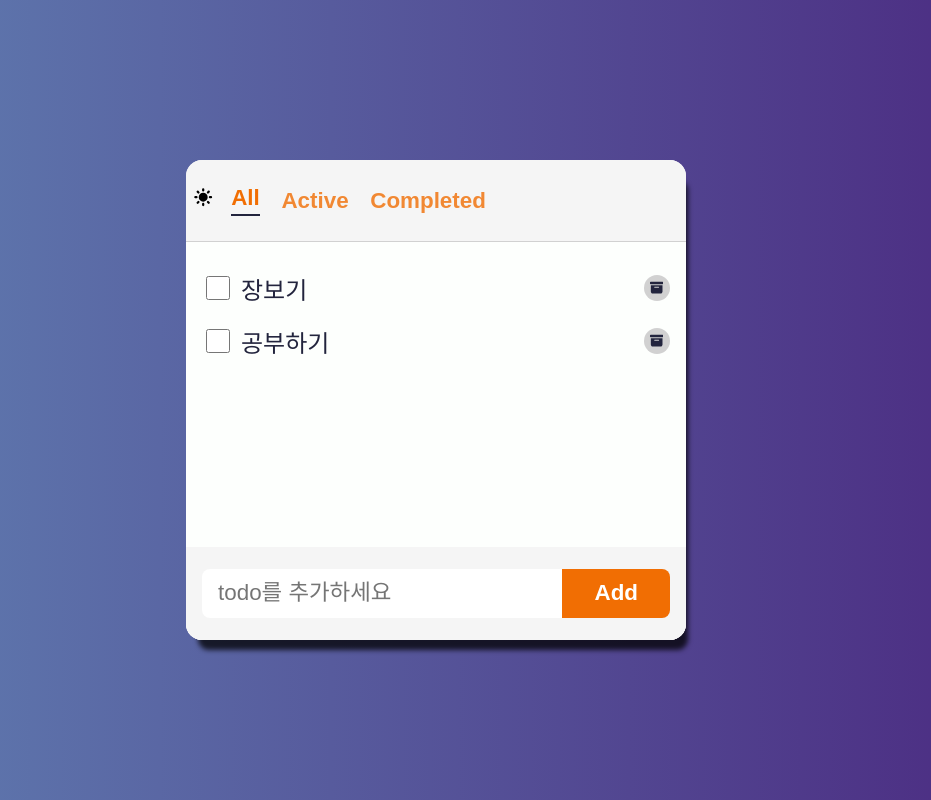
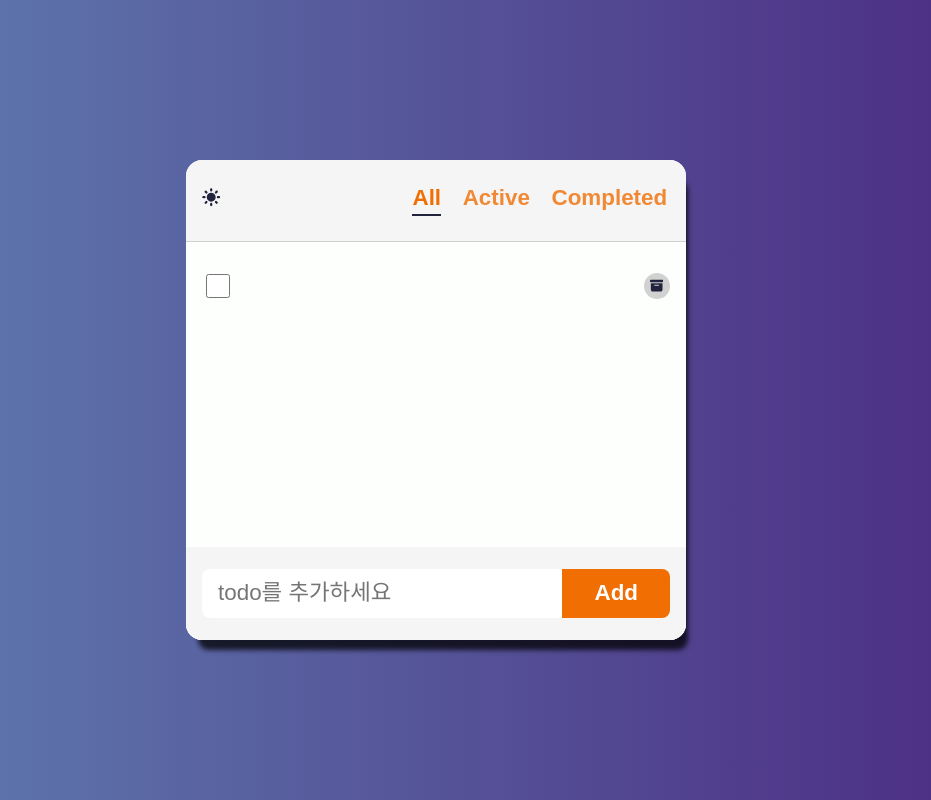
Before and after one commit to leetxt13/todo, a React app: page / in a window 1280 px wide. Shown: the whole page, without its empty margins (204-1135 px from the left). Built offline with nearby package versions, Linux system fonts and the light colour scheme.

Commit message:
add memory

```diff
--- a/src/components/AddTodo/AddTodo.jsx
+++ b/src/components/AddTodo/AddTodo.jsx
@@ -2,7 +2,7 @@ import React, { useState } from 'react';
 import { v4 as uuid4 } from 'uuid';
 import styles from './AddTodo.module.css';
 
-export default function AddTodo({ onAdd, darkmode }) {
+export default function AddTodo({ onAdd }) {
   const [text, setText] = useState(''); // form을 uncontrol에서 control폼으로 만들기 위함
   const handleChange = (e) => {
     setText(e.target.value);
@@ -18,10 +18,7 @@ export default function AddTodo({ onAdd, darkmode }) {
   };
   return (
     <>
-      <form
-        className={`${styles.form} ${darkmode === true && styles.darkmode} `}
-        onSubmit={handleSubmit}
-      >
+      <form className={styles.form} onSubmit={handleSubmit}>
         <input
           className={styles.input}
           type="text"
--- a/src/components/AddTodo/AddTodo.module.css
+++ b/src/components/AddTodo/AddTodo.module.css
@@ -4,9 +4,9 @@
   padding: 1.4rem 1rem;
   background-color: var(--color-bg-dark);
 }
-.form.darkmode {
+/* .form.darkmode {
   background-color: var(--color-darkmode);
-}
+} */
 .input {
   flex: 1 0 auto; /* input부분을 크게 키워줌 */
   font-size: 1.4rem;
--- a/src/components/Header/Header.jsx
+++ b/src/components/Header/Header.jsx
@@ -7,13 +7,12 @@ import { useDarkMode } from '../context/DarkModeContext';
 export default function Header({ filter, filters, onFilterChange }) {
   const { darkMode, toggleDarkMode } = useDarkMode();
   return (
-    <header
-      className={`${styles.header} ${darkMode === true && styles.darkmode}`}
-    >
+    <header className={styles.header}>
       <button className={styles.togglebutton} onClick={toggleDarkMode}>
         {darkMode && <HiMoon />}
         {!darkMode && <HiSun />}
       </button>
+      <div className={styles.filterBox}>
         {filters.map((value, index) => (
           <ul className={styles.filters}>
             <li key={index}>
@@ -28,6 +27,7 @@ export default function Header({ filter, filters, onFilterChange }) {
             </li>
           </ul>
         ))}
+      </div>
     </header>
   );
 }
--- a/src/components/Header/Header.module.css
+++ b/src/components/Header/Header.module.css
@@ -1,19 +1,30 @@
 .header {
   display: flex;
-  /* justify-content: space-between; */
+  justify-content: space-between;
   align-items: center;
   background-color: var(--color-bg-dark);
   border-bottom: 1px solid var(--color-grey);
+  padding: 0 0.5rem;
 }
-.header.darkmode {
+/* .header.darkmode {
   background-color: var(--color-darkmode);
-}
+} */
 /* .togglebutton.darkmode {
   background-color: var(--color-darkmode);
 } */
 .togglebutton {
   font-size: 1.4rem;
   background-color: transparent;
+  cursor: pointer;
+  color: var(--color-text);
+  transition: all 150ms ease-in-out;
+}
+.togglebutton:hover {
+  transform: scale(1.3);
+  color: var(--color-accent);
+}
+.filterBox {
+  display: flex;
 }
 .filters {
   display: flex;
--- a/src/components/TodoList/TodoList.jsx
+++ b/src/components/TodoList/TodoList.jsx
@@ -1,16 +1,12 @@
-import React, { useState } from 'react';
+import React, { useEffect, useState } from 'react';
 import AddTodo from '../AddTodo/AddTodo';
-import { v4 as uuid4v } from 'uuid';
+// import { v4 as uuid4v } from 'uuid';
 import Todo from '../Todo/Todo';
 import styles from './TodoList.module.css';
-import { useDarkMode } from '../context/DarkModeContext';
 
 export default function TodoList({ filter }) {
-  const { darkMode } = useDarkMode();
-  const [todos, setTodos] = useState([
-    { id: uuid4v(), text: '장보기', status: 'active' },
-    { id: uuid4v(), text: '공부하기', status: 'active' },
-  ]);
+  const [todos, setTodos] = useState([readTodosFromLocalStorage()]);
+
   const handleAdd = (todo) => {
     setTodos([...todos, todo]);
   };
@@ -20,12 +16,14 @@ export default function TodoList({ filter }) {
   const handleDelete = (deleted) => {
     setTodos(todos.filter((todo) => todo.id !== deleted.id));
   };
+  useEffect(() => {
+    localStorage.setItem('todos', JSON.stringify(todos));
+  }, [todos]);
+
   // 새로운 todo를 todos에 업데이트 해야한다.
   const filtered = getFilteredItems(todos, filter); // filtered된 todo만 설정된 변수
   return (
-    <section
-      className={`${styles.container} ${darkMode === true && styles.darkmode}`}
-    >
+    <section className={styles.container}>
       <ul className={styles.list}>
         {filtered.map((item) => (
           <Todo
@@ -36,9 +34,13 @@ export default function TodoList({ filter }) {
           />
         ))}
       </ul>
-      <AddTodo onAdd={handleAdd} darkmode={darkMode} />
+      <AddTodo onAdd={handleAdd} />
     </section>
   );
+  function readTodosFromLocalStorage() {
+    console.log('readTodosFromLocalStorage');
+    const data = localStorage.getItem('todos');
+    return data ? JSON.parse(data) : [];
   }
   function getFilteredItems(todos, filter) {
     if (filter === 'all') {
@@ -46,3 +48,4 @@ function getFilteredItems(todos, filter) {
     }
     return todos.filter((todo) => todo.status === filter);
   }
+}
--- a/src/components/TodoList/TodoList.module.css
+++ b/src/components/TodoList/TodoList.module.css
@@ -6,9 +6,9 @@
   min-height: 0;
   /* 리스트 아이템이 많아지면 header가 사라지는 현상 없애줌(기본 min-height 100%) */
 }
-.container.darkmode {
+/* .container.darkmode {
   background-color: var(--color-darkmode);
-}
+} */
 .list {
   flex: 1 1 auto;
   overflow-y: auto; /* list가 길어지면 스크롤이 생김 */
--- a/src/index.css
+++ b/src/index.css
@@ -9,6 +9,12 @@
   --color-darkmode: rgba(18, 19, 1, 0.664);
 }
 
+html.dark {
+  --color-bg-dark: #1a1c35;
+  --color-bg: #22243b;
+  --color-grey: #4e4e4e;
+  --color-text: #fdfffd;
+}
 body {
   margin: 0;
   font-family: -apple-system, BlinkMacSystemFont, 'Segoe UI', 'Roboto', 'Oxygen',
```
Lines whose indentation alone changed are shown as unchanged.
